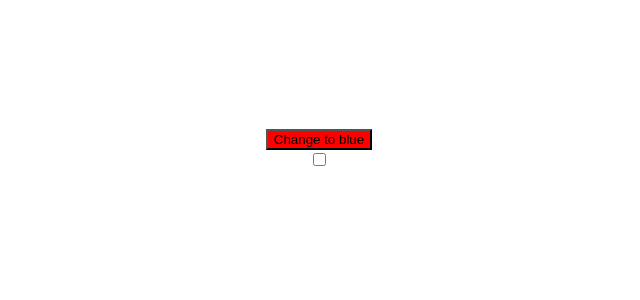
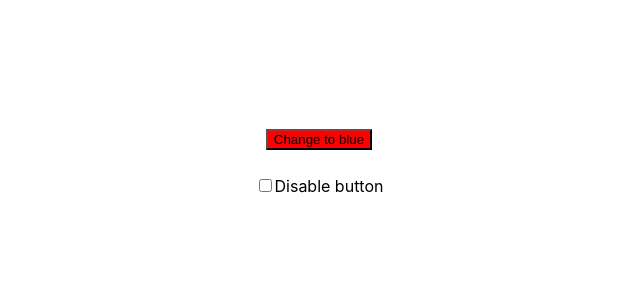
Before and after one commit to VrushabBayas/react-testing-color-button, a React (Create React App) app: page / in a window 1280 px wide. Shown: the top 300 px of the page, without its empty margins (321-961 px from the left). Built offline with nearby package versions, Linux system fonts and the light colour scheme.

Commit message:
Handled gray color test case

```diff
--- a/src/App.css
+++ b/src/App.css
@@ -5,3 +5,6 @@
 .buttonWrapper{
   margin-top: 10%;
 }
+.checboxWrapper{
+  margin-top: 2%;
+}
--- a/src/App.js
+++ b/src/App.js
@@ -16,15 +16,19 @@
         <button
           disabled={disabled}
           onClick={handleOnclick}
-          style={{ backgroundColor: buttonColor }}
+          style={{ backgroundColor: disabled ? "gray" : buttonColor }}
         >{`Change to ${buttonText}`}</button>
       </div>
+      <div className="checboxWrapper">
         <input
+          id="disable-button-checkbox"
           type="checkbox"
           defaultChecked={disabled}
           aria-checked={disabled}
           onChange={handleOnCheck}
         />
+        <label htmlFor="disable-button-checkbox">Disable button</label>
+      </div>
     </div>
   );
 }
```
Also changed, not shown: 1 other file (tests, documents, lock files or other folders). Lines whose indentation alone changed are shown as unchanged.
